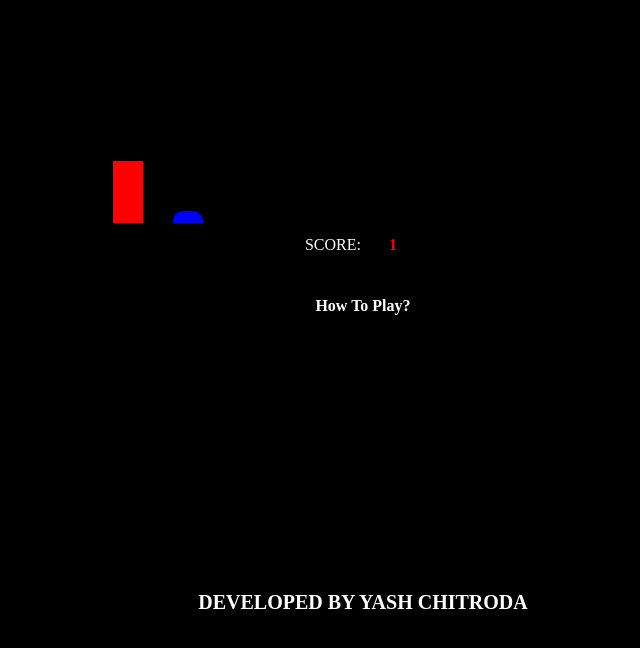
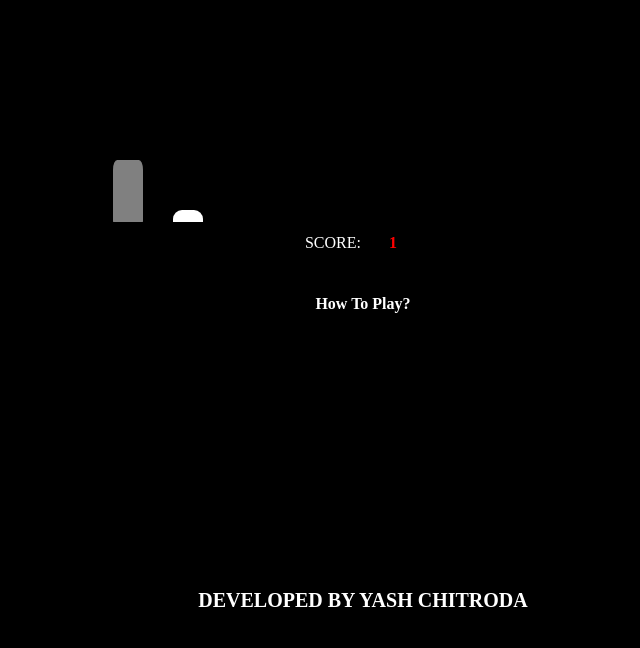
Before and after one commit to yashchitroda/Jump-Game, a plain HTML site: page index1.html in a window 1280 px wide. Shown: the part 198-846 px from the top of the page, without its empty margins (277-917 px from the left). Drawn offline with Linux system fonts and the light colour scheme.

Commit message:
Update external.css

```diff
--- a/external.css
+++ b/external.css
@@ -8,39 +8,46 @@
 .game{
     width: 500px;
     height: 200px;
-    border: 1px solid black;
     margin: auto;
+    background-position: fixed;
 }
 #character{
     width: 20px;
     height: 60px;
-    background-color: red;
+    background-color: grey;
     position:relative;
     top: 150px;
+    border-radius: 14%;
 }
 .animate{
     animation: jump 0.3s linear;
 }
 #block{
-    background-color: blue;
+    background-color: white;
     width: 20px;
     height: 20px;
     position: relative;
     top: 130px;
     left: 500px;
     animation: block 1.3s infinite linear;
-    border-radius: 10px;
+    border-radius: 30%;
 }
 @keyframes block{
     0%{left: 500px}
     100%{left: -20px}
 }
+
+/*jump animation*/
 @keyframes jump{
-    0%{top: 150px;}
+    0%{top: 160px;}
     30%{top: 100px;}
     70%{top: 100px;}
-    100%{top: 150px;}
+    100%{top: 160px;}
 }
 p{
     text-align: center;
 }
+.i:hover{
+    color: yellow;
+    font-size: 20px;
+}
```
